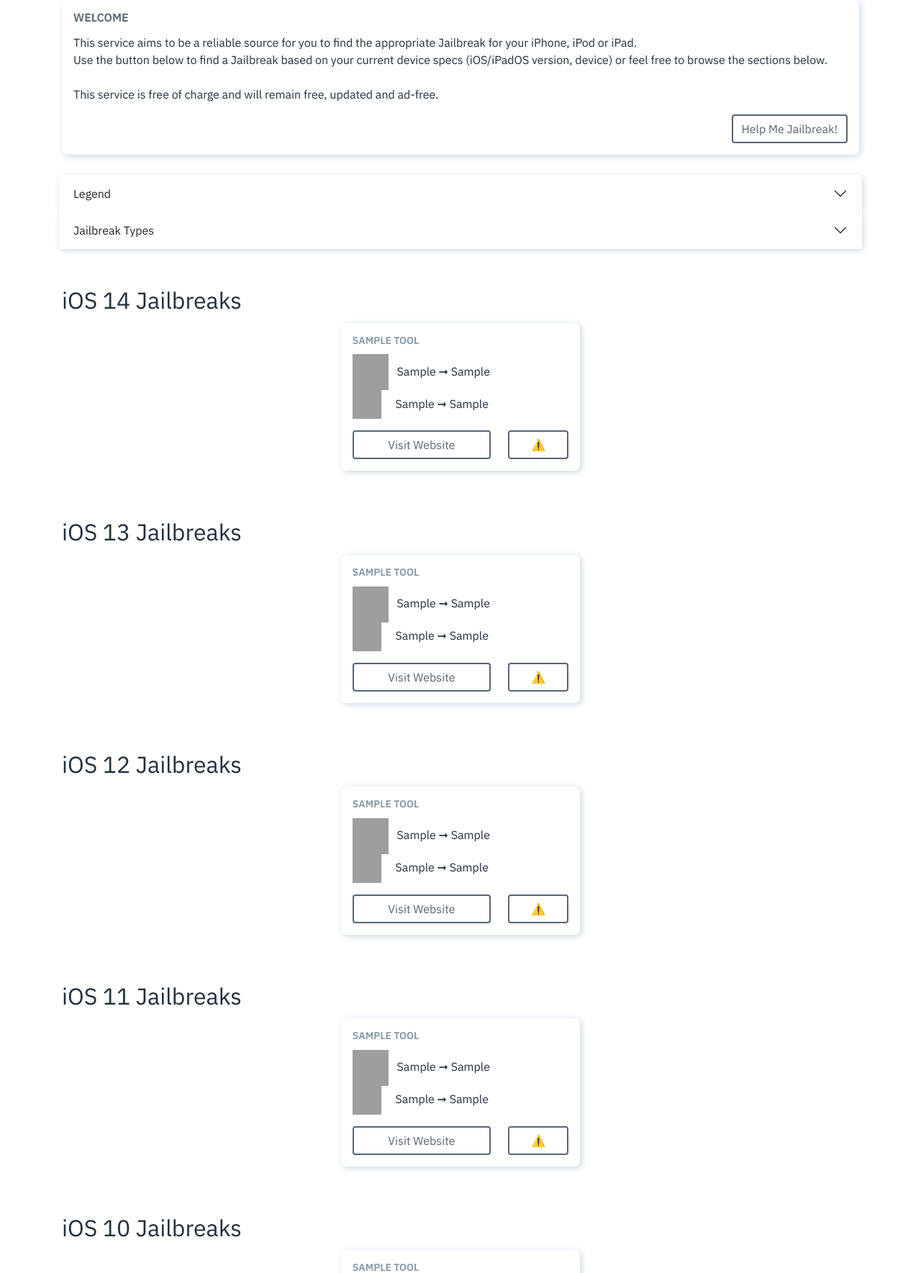
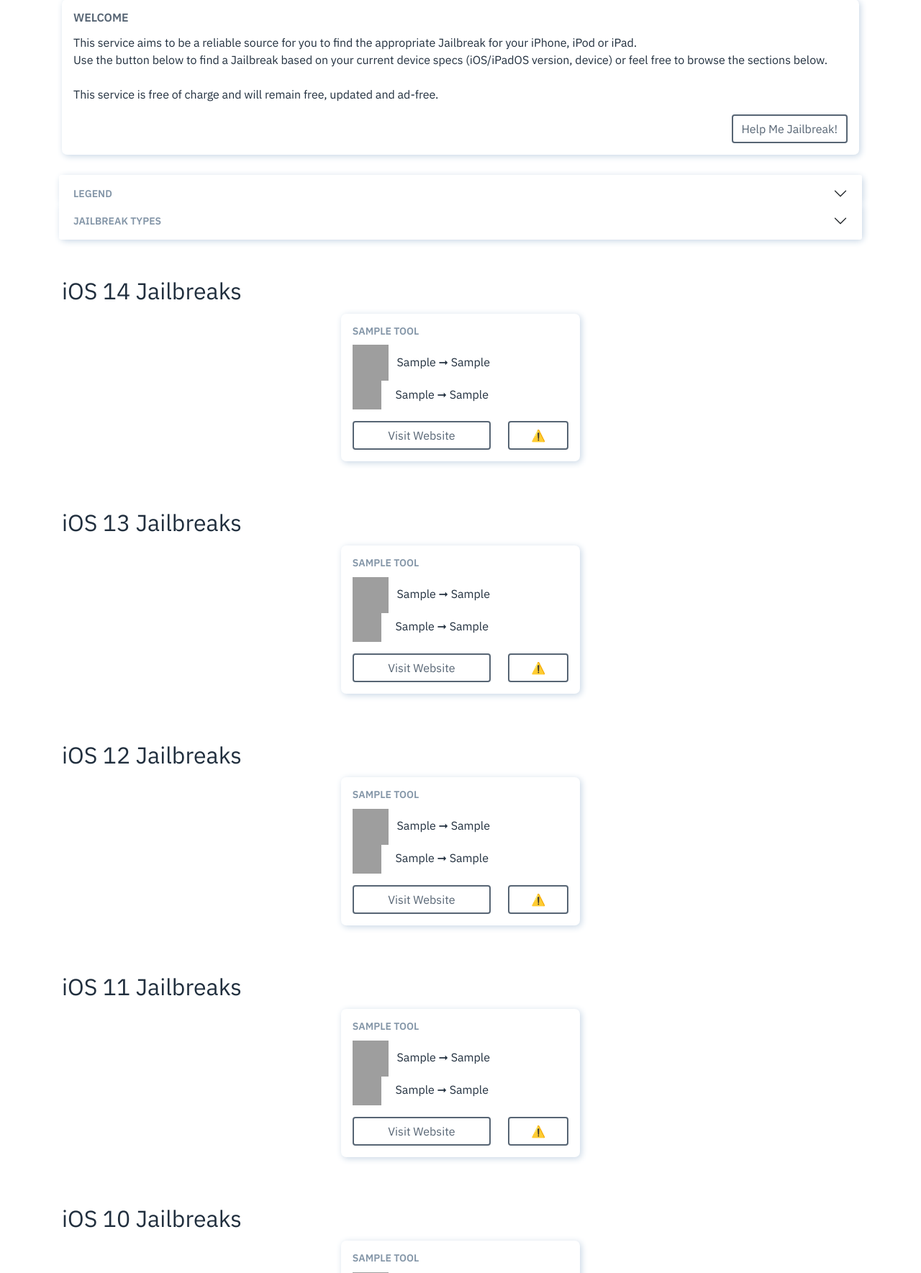
Before and after one commit to mass1ve-err0r/CanIJailbreak2-Website, a Python web app: template templates/pages/Index.jinja2 in a window 1280 px wide. Shown: the part 186-1955 px from the top of the page at 72% size. Run offline with Jinja, Linux system fonts and the light colour scheme; the template is opened without the code that fills it: most values are stand-ins (such as "Sample title", 1, 10 or a date in 2020); grey boxes are pictures that could not be loaded.

Commit message:
update Index + add JailbreakWizard linkage * update styles

```diff
--- a/templates/pages/Index.jinja2
+++ b/templates/pages/Index.jinja2
@@ -88,13 +88,13 @@
                 This service is free of charge and will remain free, updated and ad-free.
             </p>
             <div class="text-end">
-                <a class="btn btn-outline-primary" href="#">Help Me Jailbreak!</a>
+                <a class="btn btn-outline-primary" href="{{ url_for('GeneralBP.guidance_get') }}">Help Me Jailbreak!</a>
             </div>
         </div>
         <div class="accordion pt-4" id="accordionExample">
             <div class="accordion-item card-like-background">
                 <h2 class="accordion-header" id="headingOne">
-                    <button class="accordion-button collapsed" type="button" data-bs-toggle="collapse" data-bs-target="#collapseOne" aria-expanded="false" aria-controls="collapseOne">Legend</button>
+                    <button class="accordion-button collapsed card-like-title-sm" type="button" data-bs-toggle="collapse" data-bs-target="#collapseOne" aria-expanded="false" aria-controls="collapseOne">Legend</button>
                 </h2>
                 <div id="collapseOne" class="accordion-collapse collapse" aria-labelledby="headingOne" data-bs-parent="#accordionExample">
                     <div class="accordion-body">
@@ -129,7 +129,7 @@
             </div>
             <div class="accordion-item card-like-background">
                 <h2 class="accordion-header" id="headingTwo">
-                    <button class="accordion-button collapsed" type="button" data-bs-toggle="collapse" data-bs-target="#collapseTwo" aria-expanded="false" aria-controls="collapseTwo">Jailbreak Types</button>
+                    <button class="accordion-button collapsed card-like-title-sm pb-3" type="button" data-bs-toggle="collapse" data-bs-target="#collapseTwo" aria-expanded="false" aria-controls="collapseTwo">Jailbreak Types</button>
                 </h2>
                 <div id="collapseTwo" class="accordion-collapse collapse" aria-labelledby="headingTwo" data-bs-parent="#accordionExample">
                     <div class="accordion-body">
@@ -160,7 +160,7 @@
                 </div>
             </div>
         </div>
-        <h2 class="pb-2 pt-5 m-1">iOS 14 Jailbreaks</h2>
+        <h2 class="pb-2 pt-5 m-1 card-like-title-lg">iOS 14 Jailbreaks</h2>
         <div class="pb-2 m-1 row row-cols-1 row-cols-lg-3 justify-content-md-center">
             {% for tool in tools14 %}
                 {% if not loop.last %}
@@ -170,7 +170,7 @@
                 {% endif %}
             {% endfor %}
         </div>
-        <h2 class="pb-2 pt-4 m-1">iOS 13 Jailbreaks</h2>
+        <h2 class="pb-2 pt-4 m-1 card-like-title-lg">iOS 13 Jailbreaks</h2>
         <div class="pb-2 m-1 row row-cols-1 row-cols-lg-3 justify-content-md-center">
             {% for tool in tools13 %}
                 {% if not loop.last %}
@@ -180,7 +180,7 @@
                 {% endif %}
             {% endfor %}
         </div>
-        <h2 class="pb-2 pt-4 m-1">iOS 12 Jailbreaks</h2>
+        <h2 class="pb-2 pt-4 m-1 card-like-title-lg">iOS 12 Jailbreaks</h2>
         <div class="pb-2 m-1 row row-cols-1 row-cols-lg-3 justify-content-md-center">
             {% for tool in tools12 %}
                 {% if not loop.last %}
@@ -190,7 +190,7 @@
                 {% endif %}
             {% endfor %}
         </div>
-        <h2 class="pb-2 pt-4 m-1">iOS 11 Jailbreaks</h2>
+        <h2 class="pb-2 pt-4 m-1 card-like-title-lg">iOS 11 Jailbreaks</h2>
         <div class="pb-2 m-1 row row-cols-1 row-cols-lg-3 justify-content-md-center">
             {% for tool in tools11 %}
                 {% if not loop.last %}
@@ -200,7 +200,7 @@
                 {% endif %}
             {% endfor %}
         </div>
-        <h2 class="pb-2 pt-4 m-1">iOS 10 Jailbreaks</h2>
+        <h2 class="pb-2 pt-4 m-1 card-like-title-lg">iOS 10 Jailbreaks</h2>
         <div class="pb-2 m-1 row row-cols-1 row-cols-md-3 justify-content-md-center">
             {% for tool in tools10 %}
                 {% if not loop.last %}
@@ -210,5 +210,45 @@
                 {% endif %}
             {% endfor %}
         </div>
+        <h2 class="pb-2 pt-4 m-1 card-like-title-lg">iOS 9 Jailbreaks</h2>
+        <div class="pb-2 m-1 row row-cols-1 row-cols-md-3 justify-content-md-center">
+            {% for tool in tools9 %}
+                {% if not loop.last %}
+                    {{ createToolCard(tool, false) }}
+                {% else %}
+                    {{ createToolCard(tool, true) }}
+                {% endif %}
+            {% endfor %}
+        </div>
+        <h2 class="pb-2 pt-4 m-1 card-like-title-lg">iOS 8 Jailbreaks</h2>
+        <div class="pb-2 m-1 row row-cols-1 row-cols-md-3 justify-content-md-center">
+            {% for tool in tools8 %}
+                {% if not loop.last %}
+                    {{ createToolCard(tool, false) }}
+                {% else %}
+                    {{ createToolCard(tool, true) }}
+                {% endif %}
+            {% endfor %}
+        </div>
+        <h2 class="pb-2 pt-4 m-1 card-like-title-lg">iOS 7 Jailbreaks</h2>
+        <div class="pb-2 m-1 row row-cols-1 row-cols-md-3 justify-content-md-center">
+            {% for tool in tools7 %}
+                {% if not loop.last %}
+                    {{ createToolCard(tool, false) }}
+                {% else %}
+                    {{ createToolCard(tool, true) }}
+                {% endif %}
+            {% endfor %}
+        </div>
+        <h2 class="pb-2 pt-4 m-1 card-like-title-lg">iOS 6 Jailbreaks</h2>
+        <div class="pb-2 m-1 row row-cols-1 row-cols-md-3 justify-content-md-center">
+            {% for tool in tools6 %}
+                {% if not loop.last %}
+                    {{ createToolCard(tool, false) }}
+                {% else %}
+                    {{ createToolCard(tool, true) }}
+                {% endif %}
+            {% endfor %}
+        </div>
     </div>
 {% endblock %}
```
